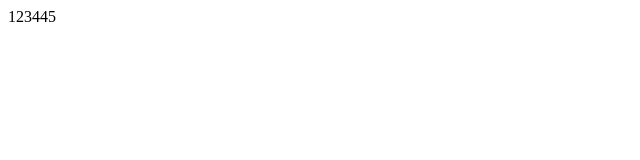
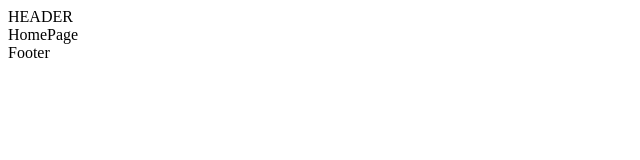
Before and after one commit to prostonadobobb/wonder_wood_react, a React (Create React App) app: page / in a window 1280 px wide. Shown: the top 160 px of the page, without its empty margins (0-640 px from the left). Built offline with nearby package versions, Linux system fonts and the light colour scheme.

Commit message:
add header main  footer

```diff
--- a/package.json
+++ b/package.json
@@ -8,7 +8,9 @@
     "@testing-library/user-event": "^13.5.0",
     "react": "^18.2.0",
     "react-dom": "^18.2.0",
+    "react-router-dom": "^6.22.0",
     "react-scripts": "5.0.1",
+    "sass": "^1.70.0",
     "web-vitals": "^2.1.4"
   },
   "scripts": {
--- /dev/null
+++ b/src/App.jsx
@@ -0,0 +1,19 @@
+import { Outlet } from "react-router-dom";
+import { Footer } from "./components/Footer/Footer";
+import { Header } from "./components/Header/Header";
+
+export const App = () => {
+  return (
+    <div className="App">
+      <Header />
+
+      <main className="main">
+        <div className="container">
+          <Outlet />
+        </div>
+      </main>
+
+      <Footer />
+    </div>
+  );
+};
--- a/src/Root.jsx
+++ b/src/Root.jsx
@@ -1,5 +1,13 @@
+import { Routes, Route } from 'react-router-dom';
+import { App } from './App';
+import { HomePage } from './components/pages/HomePage/HomePage';
+
 export const Root = () => {
-    return (
-        <div>123445</div>
-    );
-}
+  return (
+    <Routes>
+      <Route path='/' element={<App />}>
+        <Route index element={<HomePage />} />
+      </Route>
+    </Routes>
+  );
+};
--- /dev/null
+++ b/src/components/Footer/Footer.jsx
@@ -0,0 +1,7 @@
+import './Footer.scss';
+
+export const Footer = () => {
+  return (
+    <div>Footer</div>
+  );
+};
--- /dev/null
+++ b/src/components/Header/Header.jsx
@@ -0,0 +1,7 @@
+import './Header.scss';
+
+export const Header = () => {
+  return (
+    <div>HEADER</div>
+  );
+};
--- /dev/null
+++ b/src/components/pages/HomePage/HomePage.jsx
@@ -0,0 +1,5 @@
+export const HomePage = () => {
+  return (
+    <div>HomePage</div>
+  );
+};
--- a/src/index.jsx
+++ b/src/index.jsx
@@ -1,7 +1,9 @@
-import ReactDOM from 'react-dom';
+import { createRoot } from 'react-dom/client';
 import { Root } from './Root';
+import { BrowserRouter } from 'react-router-dom/dist';
 
-ReactDOM.render(
-  <Root />,
-  document.getElementById('root'),
+createRoot(document.getElementById('root')).render(
+  <BrowserRouter>
+    <Root />
+  </BrowserRouter>
 );
```
Also changed, not shown: src/components/Footer/Footer.scss (added), src/components/Header/Header.scss (added), 1 other file (tests, documents, lock files or other folders).
